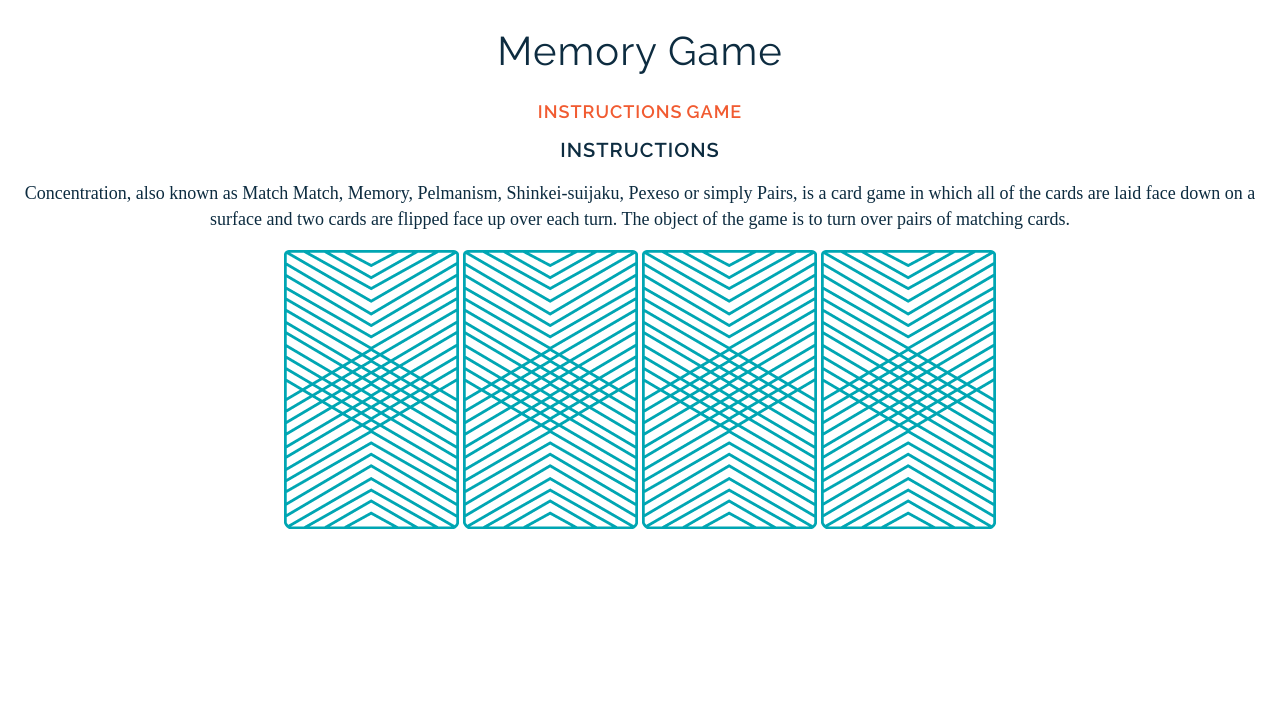
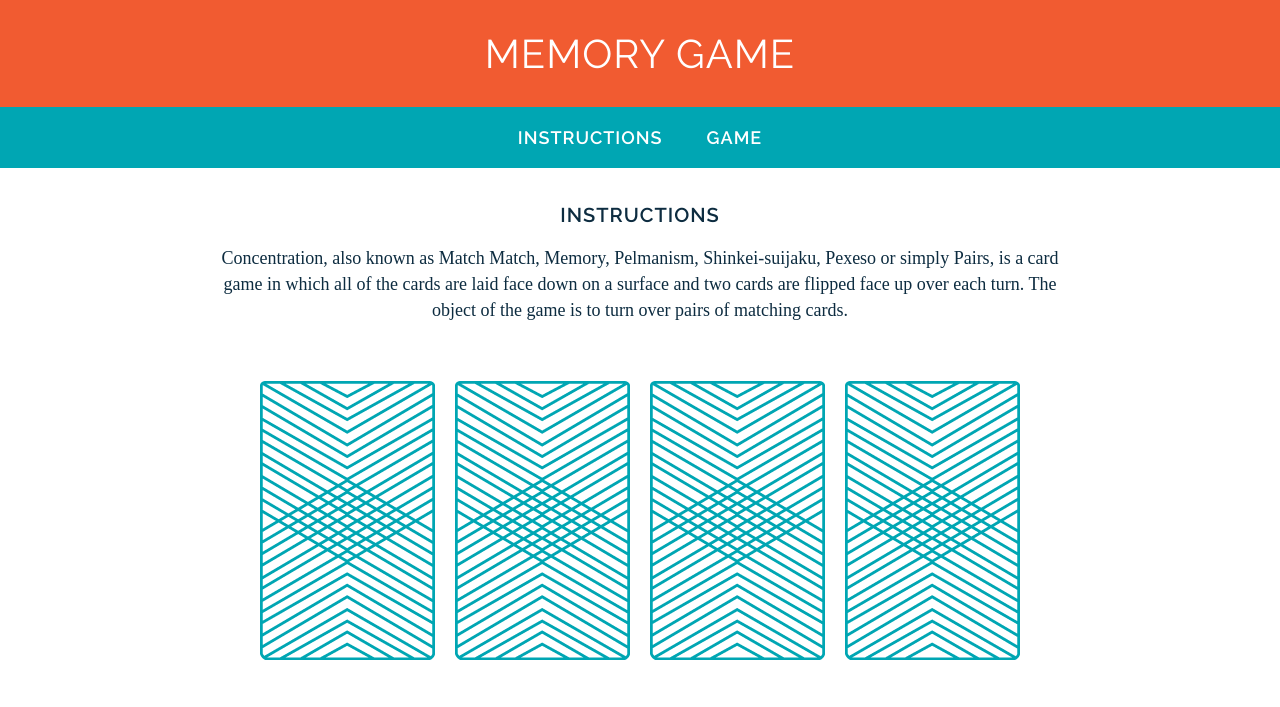
Before and after one commit to SaboHimself/wdi-fundamentals-memorygame, a plain HTML site: page memory_game/index.html in a window 1280 px wide. Drawn offline with Linux system fonts and the light colour scheme; a web font is replaced by a local one.

Commit message:
Add basic layout

```diff
--- a/memory_game/css/style.css
+++ b/memory_game/css/style.css
@@ -1,13 +1,15 @@
 body {
-text-align: center;
+  text-align: center;
+  margin: 0;
 }
 
 h1 {
-  color: #0d2c40;
+  color: #ffffff;
   font-family: "Raleway";
   font-weight: 400;
   font-size: 40px;
   letter-spacing: 1px;
+  margin: 0;
 }
 
 h2 {
@@ -19,12 +21,13 @@ h2 {
 }
 
 a {
-  color: #f15b31;
+  color: #ffffff;
   font-family: "Raleway";
   font-weight: 600;
   font-size: 18px;
   letter-spacing: 1px;
   text-decoration: none;
+  margin: 0 20px;
 }
 
 p {
@@ -33,3 +36,24 @@ p {
   font-size: 18px;
   line-height: 26px;
 }
+
+header {
+  background-color: #f15b31;
+  color: #ffffff;
+  padding: 30px 20px;
+}
+
+nav {
+  background-color: #00a6b3;
+  color: #ffffff;
+  padding: 20px 0;
+}
+
+main {
+  width: 850px;
+  margin: 35px auto;
+}
+
+img {
+  margin: 40px 8px;
+}
--- a/memory_game/index.html
+++ b/memory_game/index.html
@@ -7,9 +7,14 @@
     <link href="css/style.css" rel="stylesheet" type="text/css">
   </head>
   <body>
-    <h1>Memory Game</h1>
+    <header>
+      <h1>MEMORY GAME</h1>
+    </header>
+    <nav>
       <a href="#">INSTRUCTIONS</a>
       <a href="#">GAME</a>
+    </nav>
+    <main>
       <h2>INSTRUCTIONS</h2>
       <p>
         Concentration, also known as Match Match, Memory, Pelmanism, Shinkei-suijaku, Pexeso or simply Pairs, is a card game in which all of the cards are laid face down on a surface and two cards are flipped face up over each turn. The object of the game is to turn over pairs of matching cards.
@@ -20,5 +25,6 @@
         <img src="images/back.png" alt="King of Diamonds">
         <img src="images/back.png" alt="King of Hearts">
       </div>
+    </main>
   </body>
 </html>
```
Lines whose indentation alone changed are shown as unchanged.
